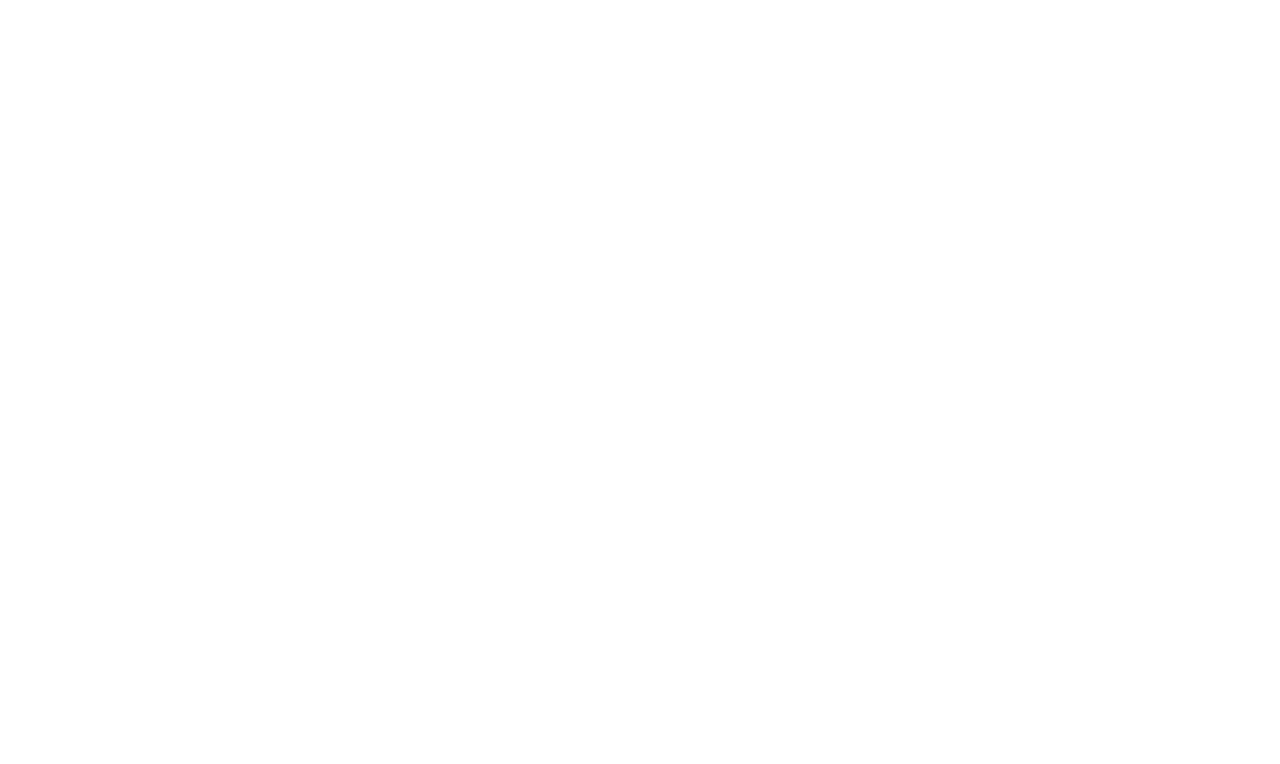
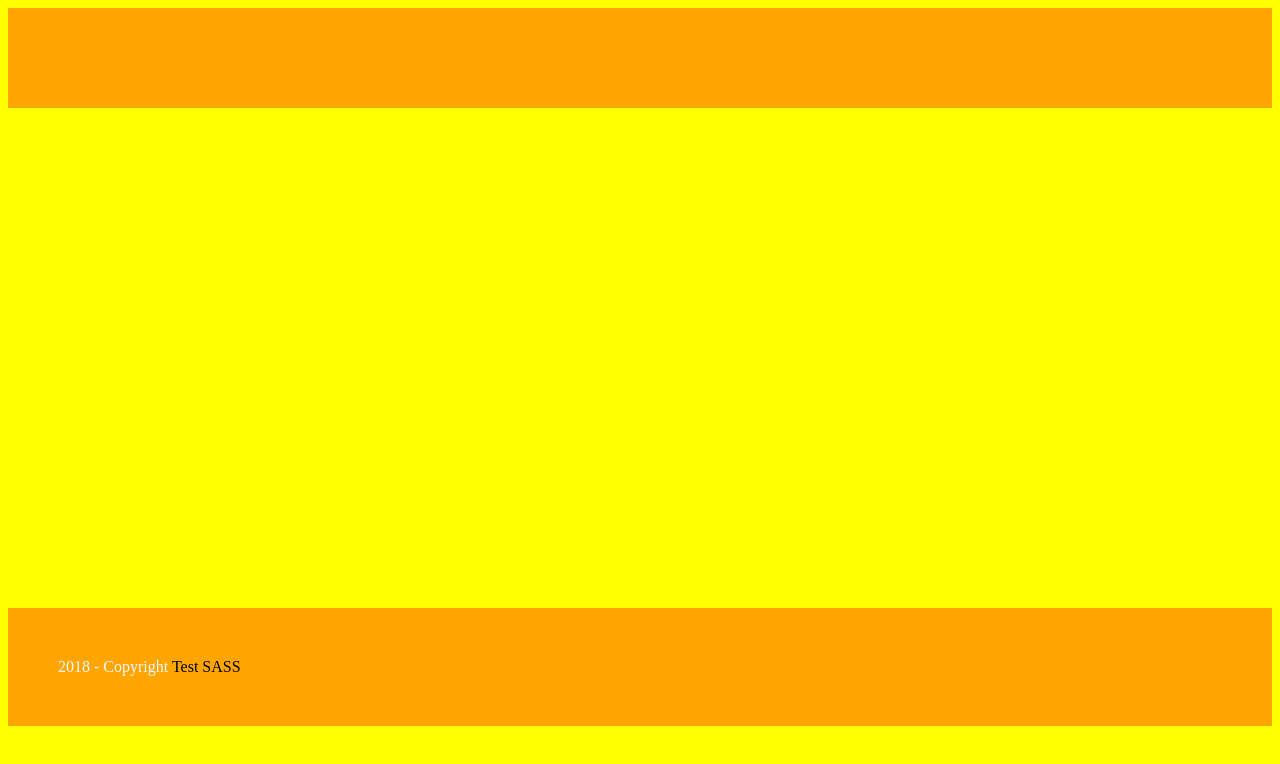
Before and after one commit to GuillaumeHuertas/test-sass, a website: page app/index.html in a window 1280 px wide. Drawn offline with nearby package versions, Linux system fonts and the light colour scheme; files that its build step writes are made by us from their sources.

Commit message:
Ajout de SASS de la formation

```diff
--- a/app/index.html
+++ b/app/index.html
@@ -5,10 +5,14 @@
         <title>Title</title>
         <!--build:css css/styles.min.css-->
         <link rel="stylesheet" href="css/styles.css">
-        <link rel="stylesheet" href="css/another-stylesheet.css">
         <!--endbuild-->
     </head>
     <body>
+        <header></header>
+
+        <footer>
+            <span>2018 - Copyright</span> Test SASS
+        </footer>
 
         <!--build:js js/main.min.js -->
         <script src="js/lib/a-library.js"></script>
--- /dev/null
+++ b/app/scss/_header.scss
@@ -0,0 +1,5 @@
+header {
+  padding: 50px;
+  background-color: $primaryColor;
+  margin-bottom: 500px;
+}
--- a/app/scss/another-stylesheet.scss
+++ /dev/null
@@ -1,3 +0,0 @@
-.laClasse {
-  background-color: blue;
-}
--- a/app/scss/styles.scss
+++ b/app/scss/styles.scss
@@ -1,3 +1,19 @@
-.testing {
-  width: percentage(4/7);
+$primaryColor: orange;
+
+@import 'header';
+
+body {
+  background-color: yellow;
 }
+
+footer {
+  padding: 50px;
+  background-color: $primaryColor;
+  span {
+    color: aliceblue;
+
+    &:hover {
+      text-decoration: underline;
+    }
+  }
+}
```
